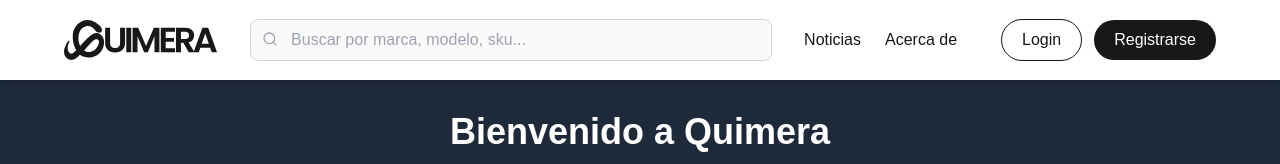
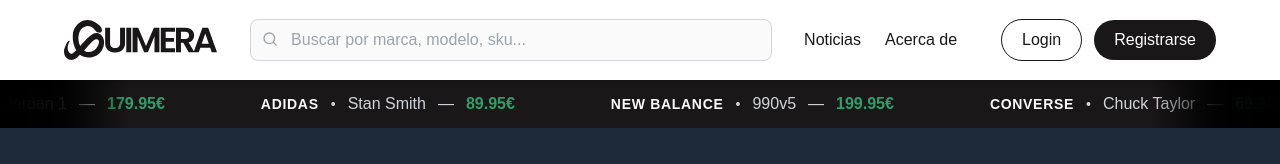
Before and after one commit to wendarnation/quimerafrontend, a Next.js app: page / in a window 1280 px wide. Shown: the top 164 px of the page. Built offline with nearby package versions, Linux system fonts and the light colour scheme; no server answers.

Commit message:
Añadido banner homepage

```diff
--- a/src/app/globals.css
+++ b/src/app/globals.css
@@ -68,3 +68,43 @@
   transition-timing-function: cubic-bezier(0.4, 0, 0.2, 1);
   transition-duration: 150ms;
 }
+
+/* Banner animations */
+@keyframes infinite-scroll {
+  0% {
+    transform: translateX(0%);
+  }
+  100% {
+    transform: translateX(-50%);
+  }
+}
+
+.sneakers-banner {
+  animation: infinite-scroll 120s linear infinite;
+  display: inline-block;
+  white-space: nowrap;
+}
+
+.sneakers-banner:hover {
+  animation-play-state: paused;
+}
+
+/* Estilos para los botones del banner */
+.sneakers-banner button {
+  background: transparent;
+  border: none;
+  outline: none;
+  white-space: nowrap;
+}
+
+@media (max-width: 768px) {
+  .sneakers-banner {
+    animation-duration: 100s;
+  }
+}
+
+@media (max-width: 480px) {
+  .sneakers-banner {
+    animation-duration: 80s;
+  }
+}
--- /dev/null
+++ b/src/components/SneakersBanner.tsx
@@ -0,0 +1,86 @@
+"use client";
+
+import { useLatestSneakers } from "@/hooks/useSneakers";
+import { useEffect, useState } from "react";
+import { useRouter } from "next/navigation";
+
+export default function SneakersBanner() {
+  const { data, isLoading } = useLatestSneakers();
+  const [sneakers, setSneakers] = useState<any[]>([]);
+  const router = useRouter();
+
+  useEffect(() => {
+    if (data?.data && data.data.length > 0) {
+      setSneakers(data.data);
+    }
+  }, [data]);
+
+  const formatPrice = (price: number | string | undefined) => {
+    if (!price) return "Consultar precio";
+    const numPrice = typeof price === "string" ? parseFloat(price) : price;
+    if (isNaN(numPrice)) return "Consultar precio";
+    return `${numPrice.toFixed(2)}€`;
+  };
+
+  const handleSneakerClick = (sneakerId: number, event: React.MouseEvent) => {
+    event.preventDefault();
+    event.stopPropagation();
+
+    // Solo navegar si es una zapatilla real (no placeholder)
+    if (sneakers.length > 0) {
+      router.push(`/sneaker/${sneakerId}`);
+    }
+  };
+
+  // Datos placeholder que se muestran inmediatamente
+  const placeholderData = [
+    { id: 1, marca: "NIKE", modelo: "Air Jordan 1", precio_min: 179.95 },
+    { id: 2, marca: "ADIDAS", modelo: "Stan Smith", precio_min: 89.95 },
+    { id: 3, marca: "NEW BALANCE", modelo: "990v5", precio_min: 199.95 },
+    { id: 4, marca: "CONVERSE", modelo: "Chuck Taylor", precio_min: 69.95 },
+    { id: 5, marca: "VANS", modelo: "Old Skool", precio_min: 79.95 },
+    { id: 6, marca: "NIKE", modelo: "Air Max 90", precio_min: 149.95 },
+    { id: 7, marca: "ADIDAS", modelo: "Ultraboost", precio_min: 189.95 },
+    { id: 8, marca: "PUMA", modelo: "Suede Classic", precio_min: 79.95 },
+  ];
+
+  const displayContent = sneakers.length > 0 ? sneakers : placeholderData;
+  const isRealData = sneakers.length > 0;
+
+  // Crear exactamente el doble del contenido para el efecto infinito
+  const bannerItems = [...displayContent, ...displayContent];
+
+  return (
+    <div className="bg-lightblack py-2 md:py-3 overflow-hidden relative border-b border-gray-800">
+      {/* Contenedor que siempre está visible */}
+      <div className="sneakers-banner">
+        {bannerItems.map((item, index) => (
+          <button
+            key={`${item.id}-${index}`}
+            onClick={(e) => handleSneakerClick(item.id, e)}
+            disabled={!isRealData}
+            className={`inline-flex items-center mx-8 md:mx-12 text-sm md:text-base ${
+              isRealData ? "cursor-pointer" : "cursor-default"
+            }`}
+          >
+            <span className="font-bold text-darkwhite text-sm uppercase tracking-wider">
+              {item.marca}
+            </span>
+            <span className="mx-3 text-lightaccentwhite text-sm">•</span>
+            <span className="font-medium text-lightaccentwhite">
+              {item.modelo}
+            </span>
+            <span className="mx-3 text-lightaccentwhite">—</span>
+            <span className="text-greenneon text-base font-semibold">
+              {formatPrice(item.precio_min)}
+            </span>
+          </button>
+        ))}
+      </div>
+
+      {/* Gradientes suaves en los bordes */}
+      <div className="absolute inset-y-0 left-0 w-20 md:w-32 bg-gradient-to-r from-black via-black/90 to-transparent pointer-events-none z-10"></div>
+      <div className="absolute inset-y-0 right-0 w-20 md:w-32 bg-gradient-to-l from-black via-black/90 to-transparent pointer-events-none z-10"></div>
+    </div>
+  );
+}
--- a/src/components/layout/LayoutWrapper.tsx
+++ b/src/components/layout/LayoutWrapper.tsx
@@ -4,6 +4,7 @@
 import { useUser } from "@auth0/nextjs-auth0";
 import { useRouter, usePathname } from "next/navigation";
 import Navbar from "../Navbar";
+import SneakersBanner from "../SneakersBanner";
 import { AuthUser } from "../../types/auth";
 
 interface LayoutWrapperProps {
@@ -54,6 +55,7 @@
           onSearch={handleSearch}
         />
       )}
+      {pathname === '/' && <SneakersBanner />}
       {children}
     </>
   );
```
